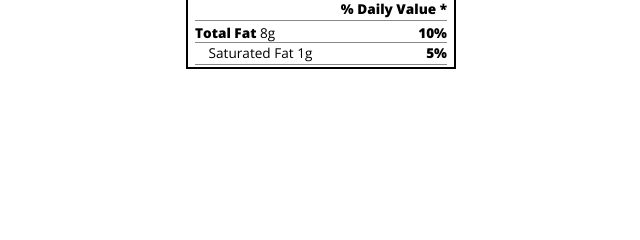
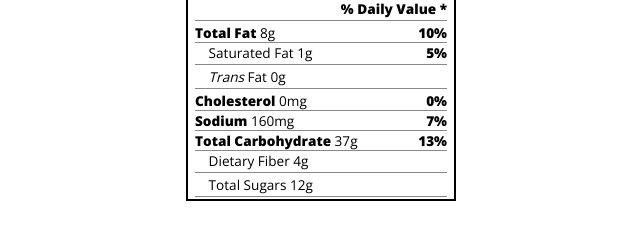
Before and after one commit to nedoratic/fcc-rwd-08-nutrition-label, a plain HTML site: page index.html in a window 1280 px wide. Shown: the part 182-422 px from the top of the page, without its empty margins (319-959 px from the left). Drawn offline with nearby package versions, Linux system fonts and the light colour scheme.

Commit message:
index.html - content added

```diff
--- a/index.html
+++ b/index.html
@@ -32,6 +32,23 @@
 				</p>
 				<p class="indent no-divider">Saturated Fat 1g <span class="bold">5%</span></p>
 				<div class="divider"></div>
+				<p class="indent no-divider">
+					<span><i>Trans</i> Fat 0g</span>
+				</p>
+				<div class="divider"></div>
+				<p>
+					<span><span class="bold">Cholesterol</span> 0mg</span> <span class="bold">0%</span>
+				</p>
+				<p>
+					<span><span class="bold">Sodium</span> 160mg</span> <span class="bold">7%</span>
+				</p>
+				<p>
+					<span><span class="bold">Total Carbohydrate</span> 37g</span> <span class="bold">13%</span>
+				</p>
+				<p class="indent no-divider">Dietary Fiber 4g</p>
+				<div class="divider"></div>
+				<p class="indent no-divider">Total Sugars 12g</p>
+				<div class="divider double-indent"></div>
 			</div>
 		</div>
 	</body>
```
